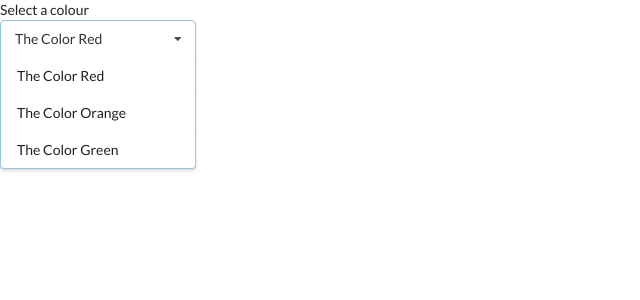
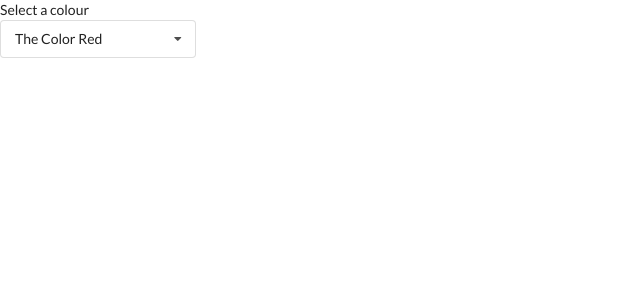
Before and after one commit to RupiSadhra/Accordion-Hooks, a React (Create React App) app: page / in a window 1280 px wide. Shown: the top 300 px of the page, without its empty margins (0-640 px from the left). Built offline with nearby package versions, Linux system fonts and the light colour scheme.

Commit message:
event buubling and useRef usage

```diff
--- a/src/components/Dropdown.js
+++ b/src/components/Dropdown.js
@@ -1,7 +1,22 @@
-import React from "react";
+import React, { useState, useEffect, useRef } from "react";
 
 const Dropdown = ({ options, selected, onSelectedChange }) => {
+  const [open, setOpen] = useState(false);
+  const ref = useRef();
+
+  useEffect(() => {
+    document.body.addEventListener("click", (event) => {
+      if (ref.current.contains(event.target)) {
+        return;
+      }
+      setOpen(false);
+    });
+  }, []);
+
   const renderedOptions = options.map((option, index) => {
+    if (option.value == selected.value) {
+      return null;
+    }
     return (
       <div
         key={index}
@@ -15,15 +30,24 @@
     );
   });
 
+  const onClickState = () => {
+    setOpen(!open);
+  };
+
   return (
-    <div classNmae="ui form">
+    <div ref={ref} classNmae="ui form">
       <div className="field">
         <label className="label">Select a colour</label>
         <div></div>
-        <div className="ui selection dropdown visible active">
+        <div
+          onClick={onClickState}
+          className={`ui selection dropdown ${open ? "visible active" : ""}`}
+        >
           <i className="dropdown icon"></i>
           <div className="text">{selected.label}</div>
-          <div className="menu visible transition">{renderedOptions}</div>
+          <div className={`menu ${open ? "visible transition" : ""}`}>
+            {renderedOptions}
+          </div>
         </div>
       </div>
     </div>
```
